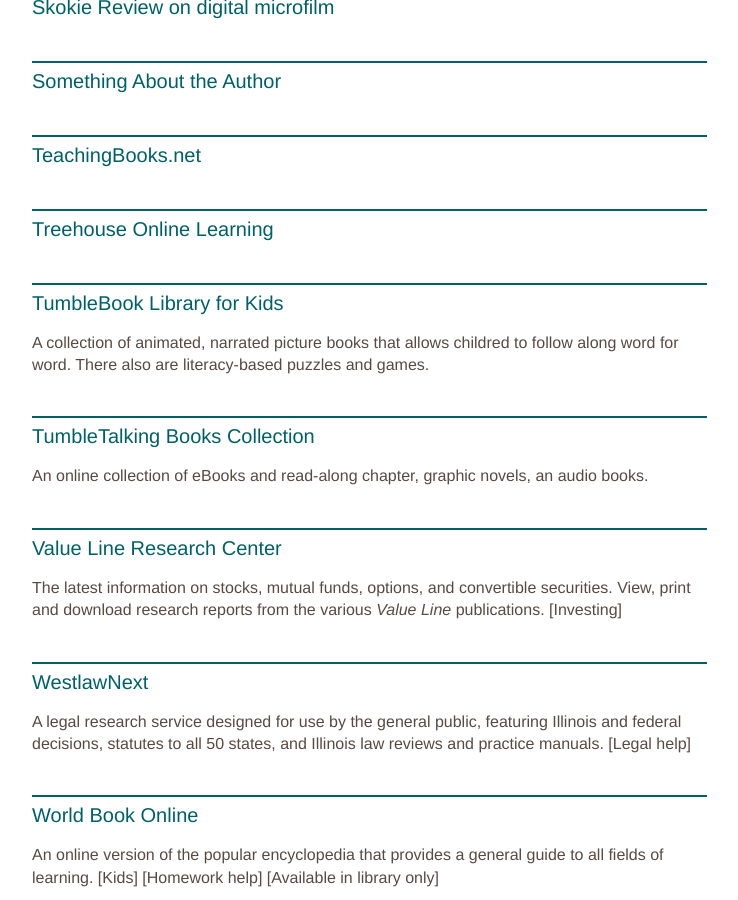
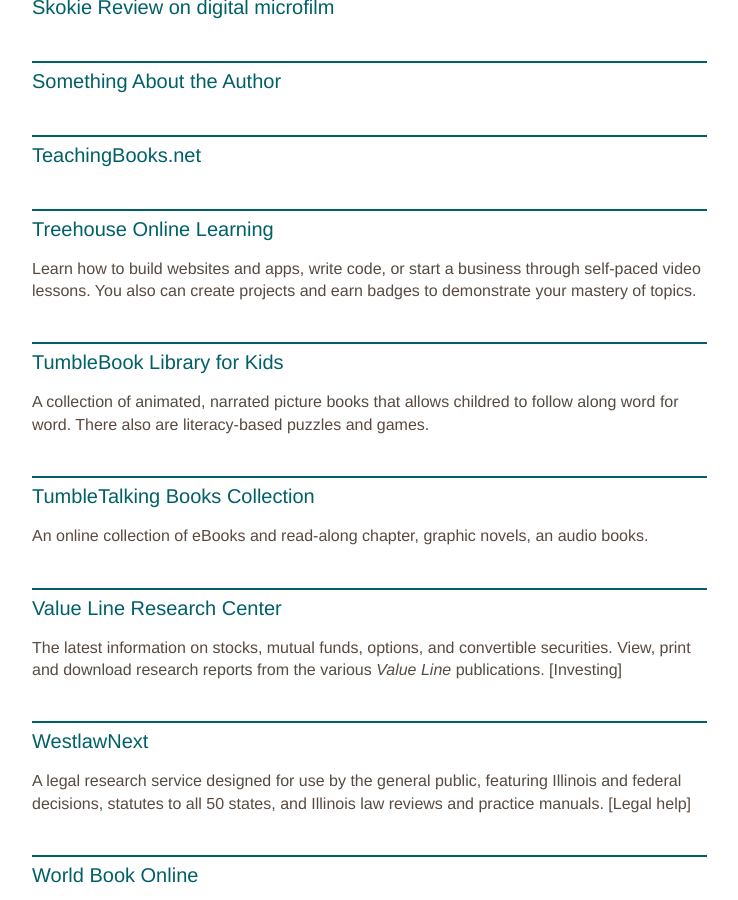
Before and after one commit to skokielibrary/spl-content, a Jekyll site: the page built from _content/bruce/resources--research-topic.markdown, in a window 1280 px wide and 900 px high, scrolled down 7701 px. Shown: the whole window, without its empty margins (126-864 px from the left). Built offline with Jekyll 4.4.1, drawn with Linux system fonts in a browser that asks for light colours.

Commit message:
Updated resources--research-topic.markdown

```diff
--- a/_content/bruce/resources--research-topic.markdown
+++ b/_content/bruce/resources--research-topic.markdown
@@ -225,6 +225,7 @@ Geared toward younger students, this makes it easy for students to search by key
 ##TeachingBooks.net
 
 ##Treehouse Online Learning
+Learn how to build websites and apps, write code, or start a business through self-paced video lessons. You also can create projects and earn badges to demonstrate your mastery of topics.
 
 ##TumbleBook Library for Kids
 A collection of animated, narrated picture books that allows childred to follow along word for word. There also are literacy-based puzzles and games.
```
